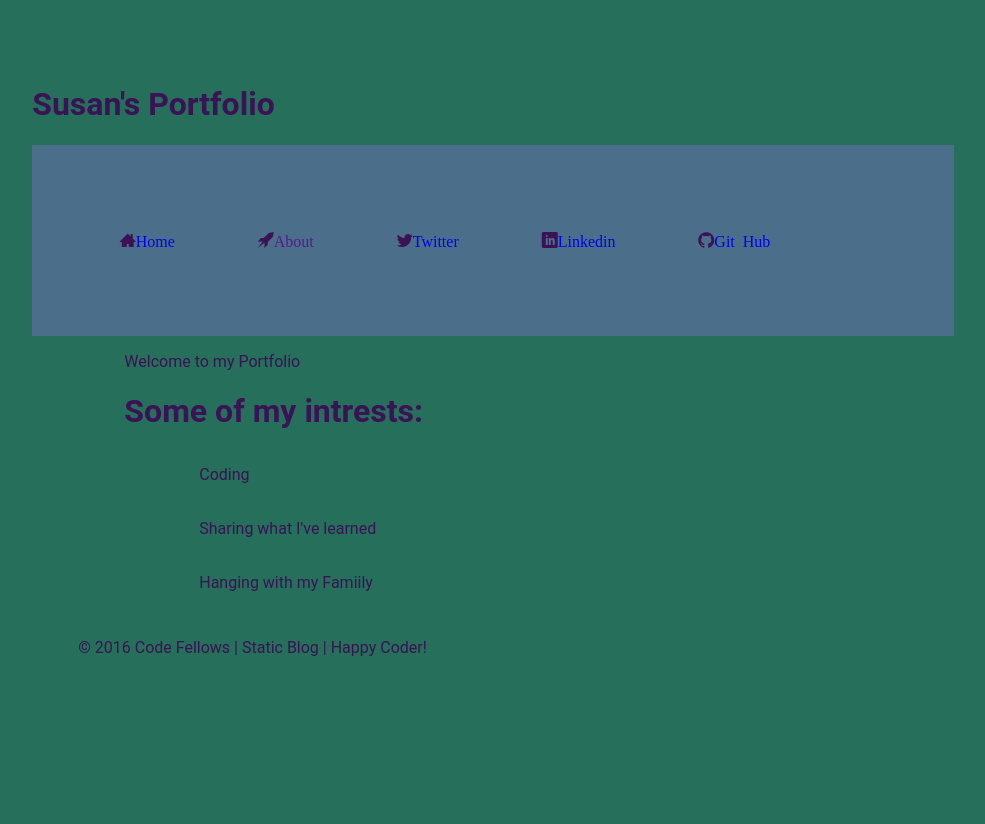
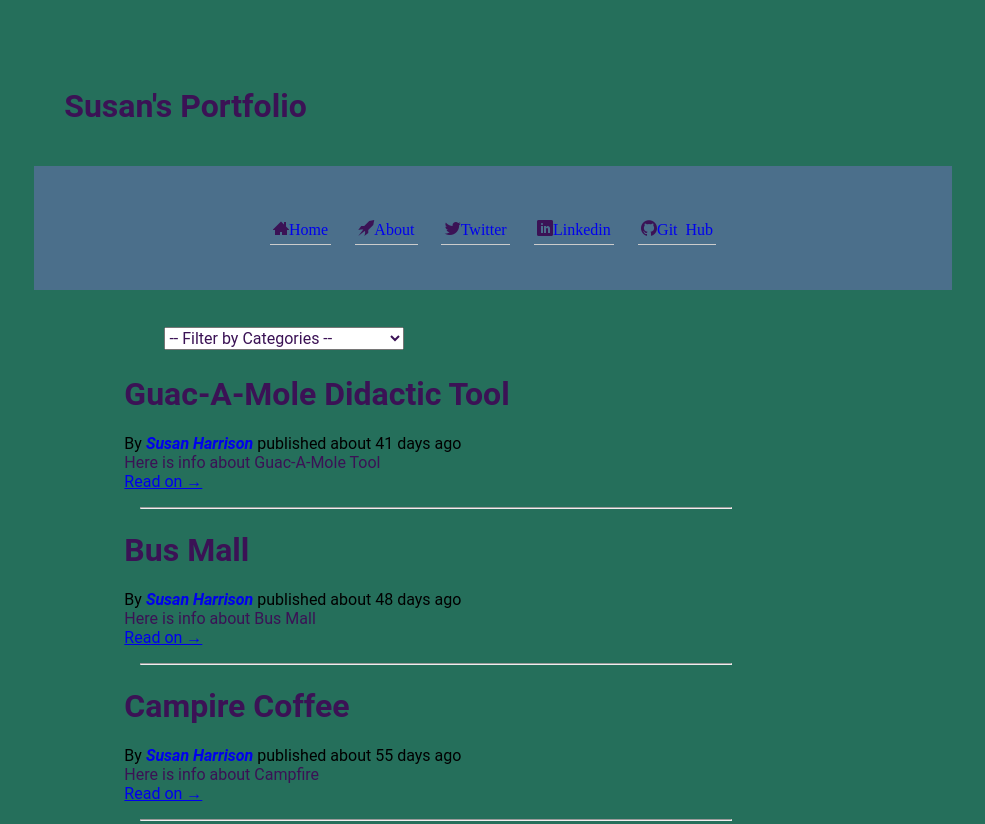
Before and after one commit to stharrison1/portfolio, a plain HTML site: page index.html in a window 1280 px wide. Shown: the top 824 px of the page, without its empty margins (147-1132 px from the left). Before the commit the page ends 800 px from the top, so only its background shows below. Drawn offline with Linux system fonts and the light colour scheme; files whose address does not match are found by name.

Commit message:
Added hamburger menu and made portfolio responsive.

```diff
--- a/index.html
+++ b/index.html
@@ -3,29 +3,34 @@
   <head>
     <meta charset="UTF-8">
     <title>Susan's Portfolio</title>
+    <meta name ="viewport" content="width=device-width, initial-scale=1">
     <link rel="stylesheet" href="vendor/styles/normalize.css">
     <link rel="stylesheet" href="styles/icons.css">
     <link rel="stylesheet" href="styles/base.css">
     <link rel="stylesheet" href="styles/modules.css">
+    <link rel="stylesheet" href="styles/layout.css">
     <link href='https://fonts.googleapis.com/css?family=Open+Sans' rel='stylesheet' type='text/css'>
   </head>
   <body>
     <main>
-        <header class="site-header">
+        <header class="site-header clearfix">
+          <section class="heading-group-h1">
           <h1>
             Susan's Portfolio
           </h1>
-        </header>
+      </section>
         <nav class="main-nav">
+          <span class="icon-user"></span>
           <ul>
-            <li class="tab icon-home3"><a href="#">Home</a></li>
-            <li class="tab icon-rocket"><a href="">About</a></li>
+            <li class="tab icon-home3" data-content="portfolio"><a href="#">Home</a></li>
+            <li class="tab icon-rocket" data-content="about"><a href="#">About</a></li>
             <li class="icon-twitter"><a href="https://twitter.com/stharrison1">Twitter</a></li>
             <li class="icon-linkedin"><a href="https://www.linkedin.com/in/susan-harrison-42590863
 ">Linkedin</a></li>
             <li class="icon-github"><a href="https://github.com/stharrison1">Git Hub</a></li>
           </ul>
         </nav>
+      </header>
       <main>
         <section id="portfolio" class="tab-content">
           <div>
--- a/scripts/portfolioView.js
+++ b/scripts/portfolioView.js
@@ -3,11 +3,8 @@ var portfolioView = {};
 portfolioView.populateFilters = function() {
   $('article').each(function() {
     if (!$(this).hasClass('template')) {
-      var val = $(this).find('address a').text();
+      var val = $(this).attr('data-category');
       var optionTag = '<option value="' + val + '">' + val + '</option>';
-      $('#category-filter').append(optionTag);
-      val = $(this).attr('data-category');
-      optionTag = '<option value="' + val + '">' + val + '</option>';
       if ($('#category-filter option[value="' + val + '"]').length === 0) {
         $('#category-filter').append(optionTag);
       }
@@ -18,9 +15,7 @@ portfolioView.populateFilters = function() {
 portfolioView.handleCategoryFilter = function() {
   $('#category-filter').on('change', function() {
     if ($(this).val()) {
-    // if (projectData.category){
       $('article').hide();
-      // $('article[data-category="' + projectData.category + '"]').fadeIn();
       $('article[data-category="' + $(this).val() + '"]').fadeIn();
     } else {
       $('article').fadeIn(); //fadeOut ????
@@ -48,7 +43,6 @@ portfolioView.setTeasers = function() {
 };
 
 $(document).ready(function() {
-  //do something
   portfolioView.populateFilters();
   // portfolioView.handleAuthorFilter();
   portfolioView.handleCategoryFilter();
--- a/scripts/project.js
+++ b/scripts/project.js
@@ -15,8 +15,8 @@ Project.prototype.toHtml = function() {
   if (!this.publishedOn) {
     $newProject.addClass('draft');
   }
-  // $newProject.attr('data-category', this.category);
-  $newProject.data('category', this.category);
+  $newProject.attr('data-category', this.category);
+  // $newProject.data('category', this.category);
   $newProject.find('h1:first').text(this.title);
   $newProject.find('address a').attr('href', this.repoUrl);
   $newProject.find('.portfolio-body').html(this.body);
--- a/styles/icons.css
+++ b/styles/icons.css
@@ -42,3 +42,6 @@
 .icon-linkedin:before {
     content: "\e904";
 }
+.icon-menu:before {
+    content: "\e906";
+}
--- /dev/null
+++ b/styles/layout.css
@@ -0,0 +1,40 @@
+.pull-left {
+  float: left;
+}
+
+.pull-right {
+  float: right;
+}
+
+.clearfix::after {
+  content: "";
+  display: table;
+  clear: both;
+}
+
+.heading-group-h1 {
+  max-width: 80%;
+}
+
+#filters select {
+  width: 90%;
+  margin: .2em 5%;
+}
+
+/* DONE: Add styles so the filters lay out better on desktop. */
+@media only screen and (min-width: 640px) {
+  .heading-group-h1 {
+    padding: .1em .1em .1em 2em;
+    float: none;
+  }
+
+  #filters select {
+    width: 15em;
+    margin: .2em .2em;
+  }
+
+  #filters li {
+    width: 20em;
+    display: inline;
+  }
+}
--- a/styles/modules.css
+++ b/styles/modules.css
@@ -1,8 +1,48 @@
-.template {
-  display: none;
+site-header {
+  background: #FFEAAA;
 }
 
-.draft {
+/* DONE: Float the main header to the left, to make room for the hamburger menu. */
+.heading-group-h1 {
+  float: left;
+  padding: 0 0 .2em 1em;
+}
+
+/* : Add styles for the icon-menu class. It should be bigger, and off to the right. */
+.icon-user {
+font-size: 3em;
+float: right;
+max-width: 400px;
+}
+
+.main-nav {
+  padding: 0.1em;
+}
+
+.main-nav ul {
+  display: none;
+  padding: 0;
+  list-style: none;
+  clear: both;
+}
+
+.main-nav:hover ul {
+  display: block;
+}
+
+.main-nav li {
+  margin-right: .4em;
+  font-size: 1em;
+  padding: .5em .2em;
+  border-bottom: 1px solid #ccc;
+}
+
+#filters {
+  padding: 0;
+  list-style: none;
+}
+
+.template {
   display: none;
 }
 
@@ -13,18 +53,19 @@
 .byline a {
   font-weight: bold;
   text-decoration: none;
-  color: inherit;
 }
 
-.pull-left {
-  float: left;
+@media only screen and (min-width: 635px) {
+  .icon-user {
+    display: none;
+  }
+  .main-nav ul {
+    display: block;
+    text-align: center;
+  }
+  .main-nav li {
+    display: inline-block;
+    margin-left: 10px;
+    margin-right: 10px;
+  }
 }
-
-.pull-right {
-  float: right;
-}
-
-#filters select {
-  width: 100%;
-
-}
```
Also changed, not shown: scripts/projectData.js (line endings or trailing spaces), 1 other file.
